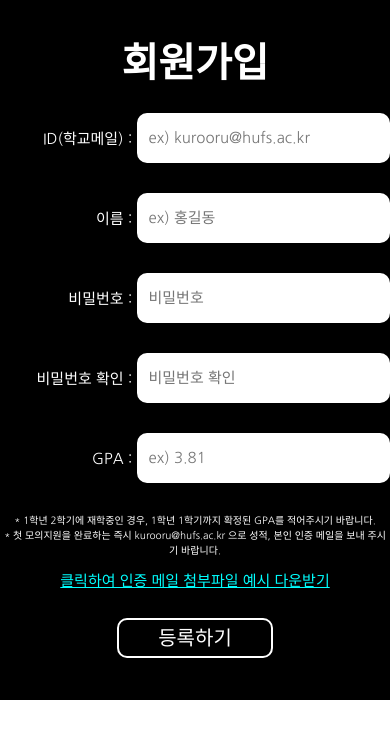
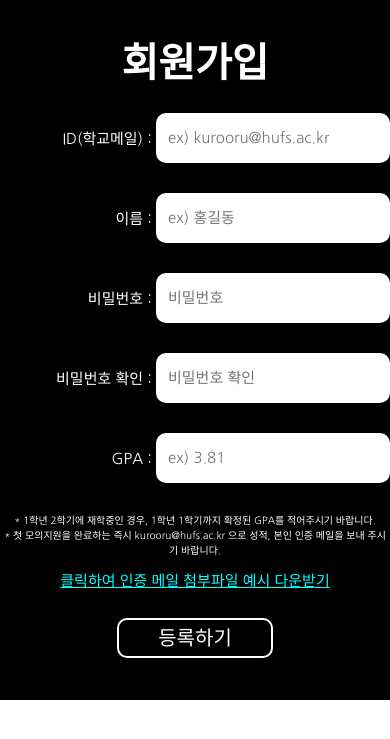
Before and after one commit to Yang-Min-Seok/Hufs_apply, a Flask app: page /signin in a window 390 px wide. Shown: the top 739 px of the page. Run offline with Flask 2, Linux system fonts and the light colour scheme.

Commit message:
sign_in res template update

```diff
--- a/static/css/Signin/info_res.css
+++ b/static/css/Signin/info_res.css
@@ -21,7 +21,7 @@
         font-size:10px;
     }
     #info .wrap form p input{
-        width:65%;
+        width:60%;
         font-size: 15px;
     }
     #info .wrap form a{
```
